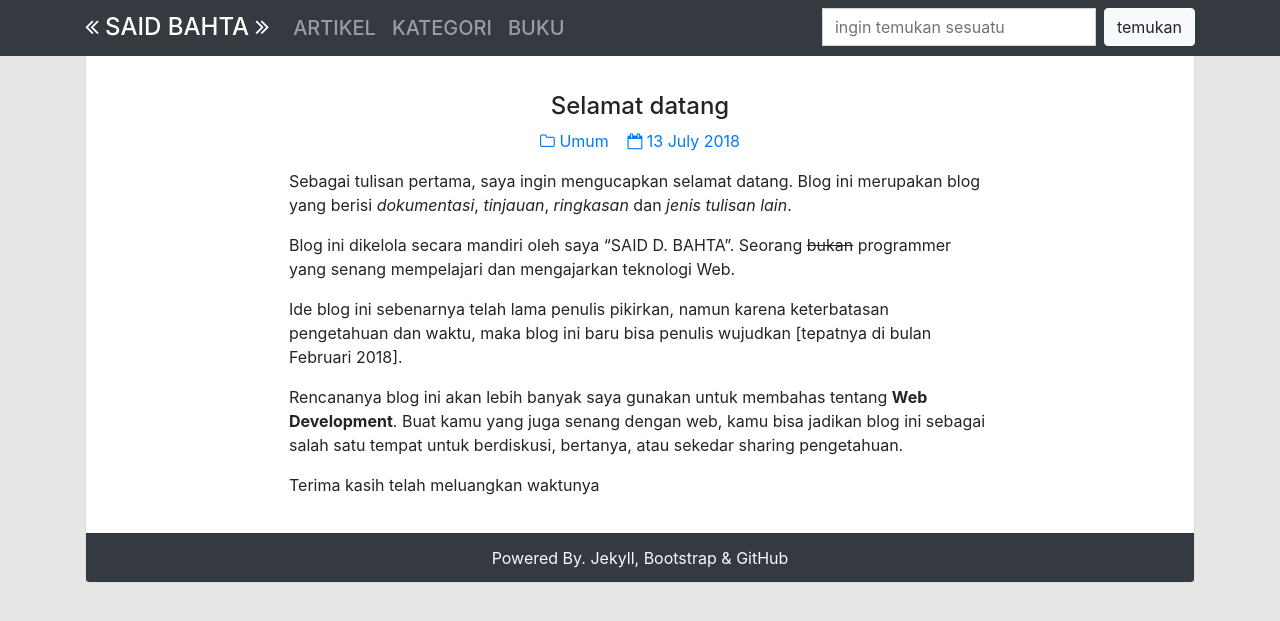
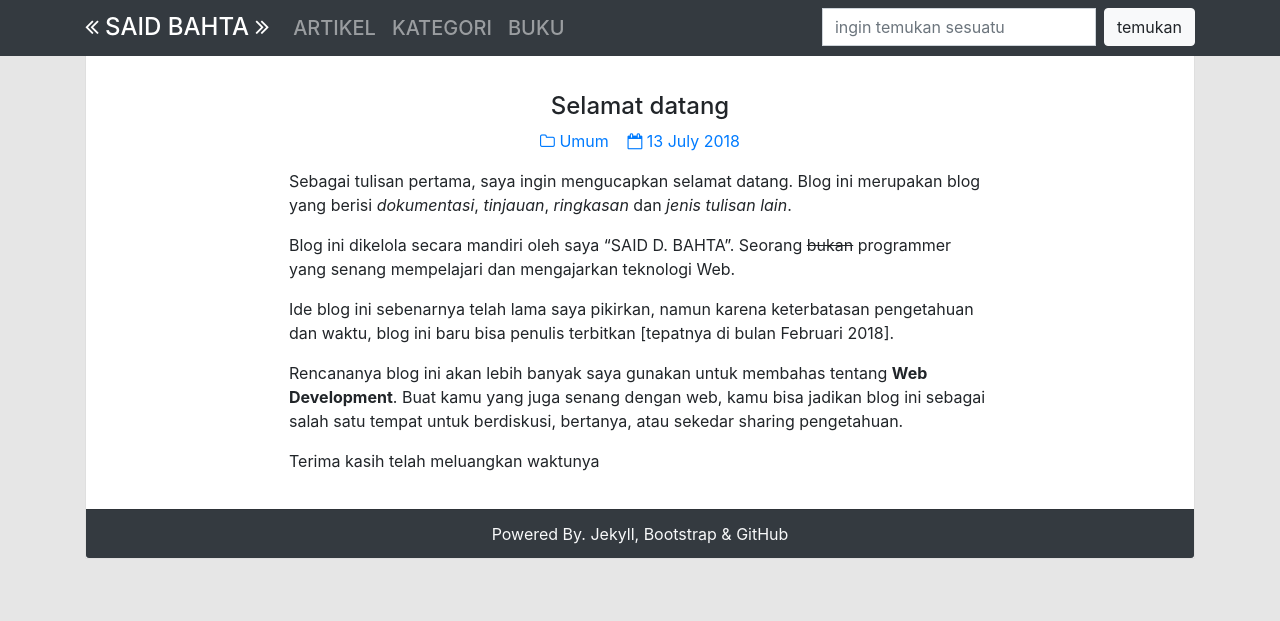
Before and after one commit to surtinaali/blog, a Jekyll site: the page built from _posts/2018-07-13-selamat-datang.markdown, in a window 1280 px wide. Shown: the top 621 px of the page. Built offline with Jekyll 4.4.1, drawn with Linux system fonts in a browser that asks for light colours; comment, search, counter and statistics services are not loaded.

Commit message:
perbaiki kesalahan penulisan dan kategori

```diff
--- a/_posts/2018-07-13-selamat-datang.markdown
+++ b/_posts/2018-07-13-selamat-datang.markdown
@@ -10,7 +10,7 @@ Sebagai tulisan pertama, saya ingin mengucapkan selamat datang. Blog ini merupak
 
 Blog ini dikelola secara mandiri oleh saya "SAID D. BAHTA". Seorang ~~bukan~~ programmer yang senang mempelajari dan mengajarkan teknologi Web.
 
-Ide blog ini sebenarnya telah lama penulis pikirkan, namun karena keterbatasan pengetahuan dan waktu, maka blog ini baru bisa penulis wujudkan [tepatnya di bulan Februari 2018].
+Ide blog ini sebenarnya telah lama saya pikirkan, namun karena keterbatasan pengetahuan dan waktu, blog ini baru bisa penulis terbitkan [tepatnya di bulan Februari 2018].
 
 Rencananya blog ini akan lebih banyak saya gunakan untuk membahas tentang __Web Development__. Buat kamu yang juga senang dengan web, kamu bisa jadikan blog ini sebagai salah satu tempat untuk berdiskusi, bertanya, atau sekedar sharing pengetahuan.
 
--- a/_posts/2018-08-08-menggunakan-rouge,-jekyll-highlitter.markdown
+++ b/_posts/2018-08-08-menggunakan-rouge,-jekyll-highlitter.markdown
@@ -2,7 +2,7 @@
 layout: post
 title: "Instalasi Rouge untuk Highligter Jekyll "
 date: 2018-08-08 10:47:00 +0900
-categories: Jekyll Web
+categories: Jekyll
 img_path: assets/img/post/080818.svg
 ---
 
```
